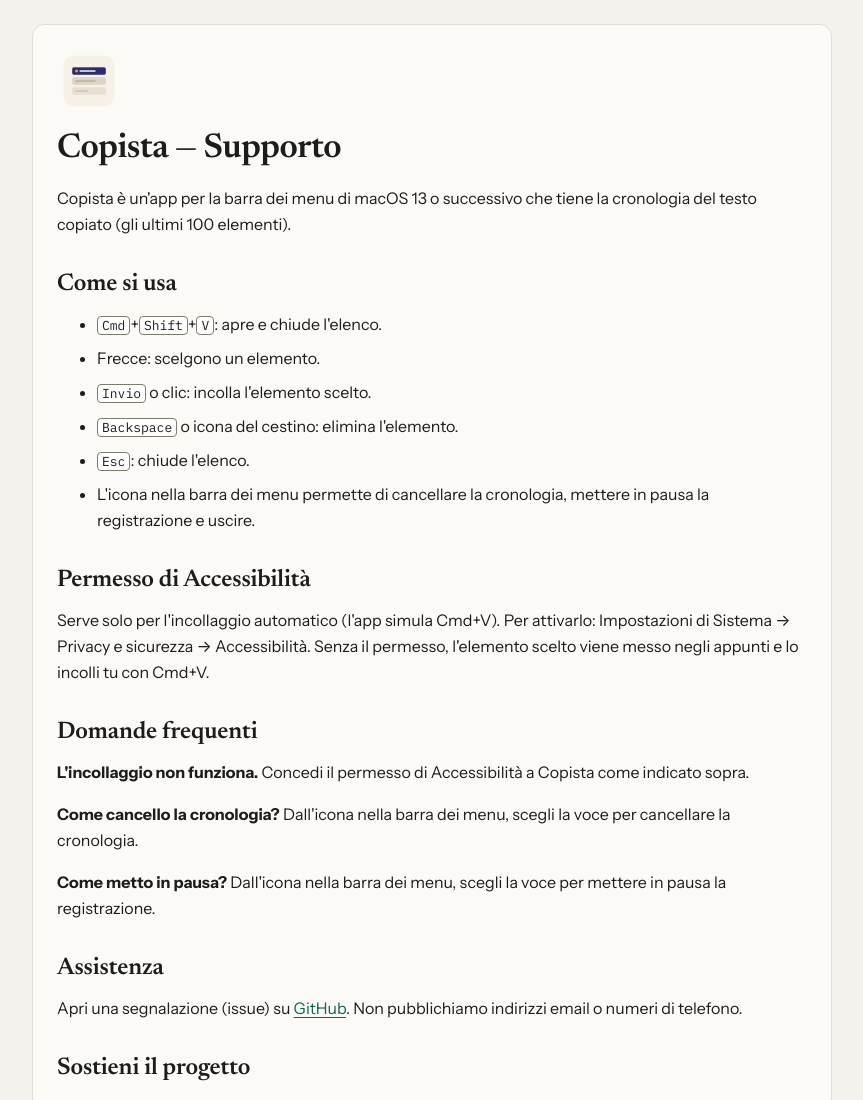
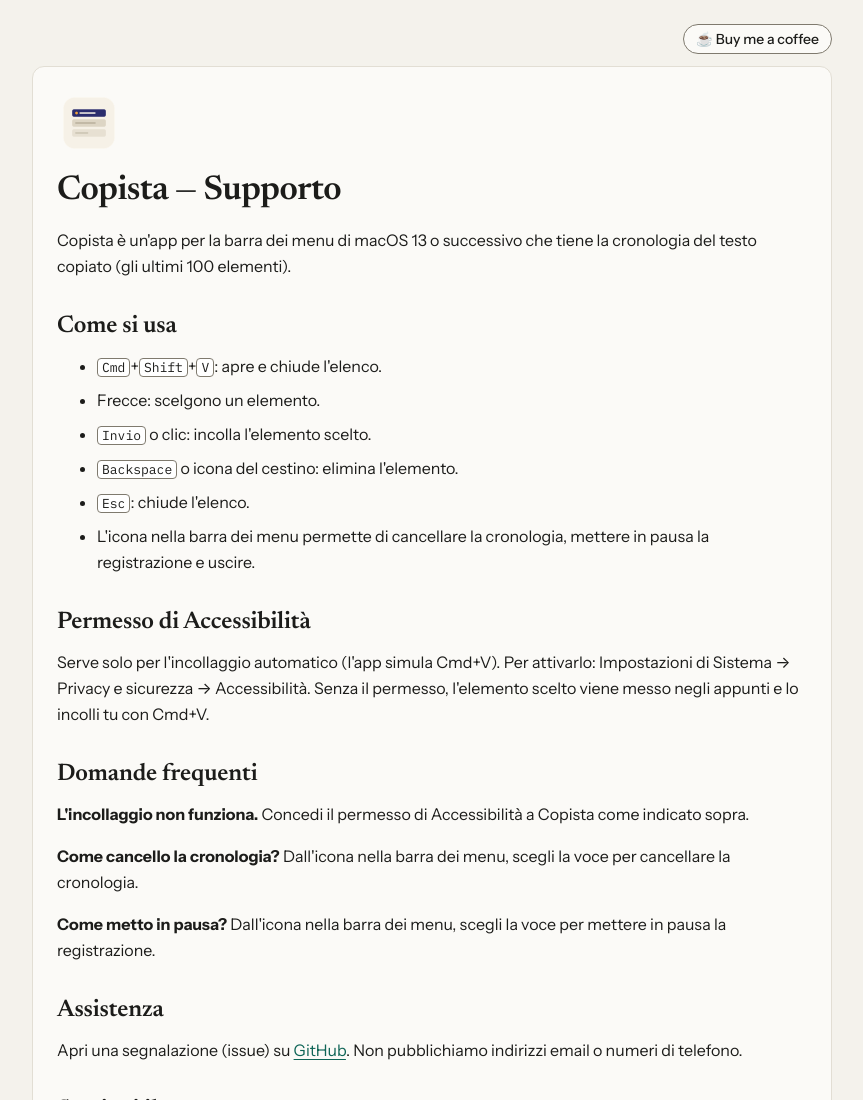
Before and after one commit to camillobucciarelli/copista-site, a plain HTML site: page index.html in a window 1280 px wide. Shown: the top 1100 px of the page, without its empty margins (208-1071 px from the left). Drawn offline with Linux system fonts and the light colour scheme.

Commit message:
Pulsante Buy me a coffee in alto a destra nell'intestazione
Co-Authored-By: Claude Fable 5.2 <noreply@anthropic.com>

```diff
--- a/index.html
+++ b/index.html
@@ -3,6 +3,7 @@
 <title>Copista — Supporto</title>
 <link rel="icon" type="image/png" href="icon.png">
 <link rel="stylesheet" href="style.css"></head><body>
+<header class="topbar"><a class="sponsor" href="https://buymeacoffee.com/camillobucciarelli" rel="noopener"><span aria-hidden="true">☕</span> Buy me a coffee</a></header>
 <main>
 <img class="logo" src="icon.png" width="64" height="64" alt="">
 <h1>Copista — Supporto</h1>
--- a/style.css
+++ b/style.css
@@ -34,3 +34,7 @@ h2{font-size:24px;line-height:30px;font-weight:600;letter-spacing:-.005em;margin
 a{color:var(--brand);text-decoration:underline;text-underline-offset:.2em;overflow-wrap:anywhere}
 a:focus-visible{outline:2px solid var(--focus-ring);outline-offset:2px;border-radius:var(--radius-xs)}
 kbd{font:400 13px/20px var(--font-mono);background:var(--surface-raised);color:var(--ink);border:1px solid var(--border-strong);border-radius:var(--radius-xs);padding:0 var(--space-1);white-space:nowrap}
+.topbar{max-width:800px;margin:0 auto var(--space-3);display:flex;justify-content:flex-end}
+.sponsor{font:500 14px/20px var(--font-sans);color:var(--ink);text-decoration:none;white-space:nowrap;padding:var(--space-1) var(--space-3);border:1px solid var(--border-strong);border-radius:999px;background:var(--surface)}
+.sponsor:hover,.sponsor:focus-visible{color:var(--brand);border-color:var(--brand)}
+.sponsor:focus-visible{outline:2px solid var(--focus-ring);outline-offset:2px;border-radius:999px}
```
Also changed, not shown: privacy.html (+1 -0 lines).
